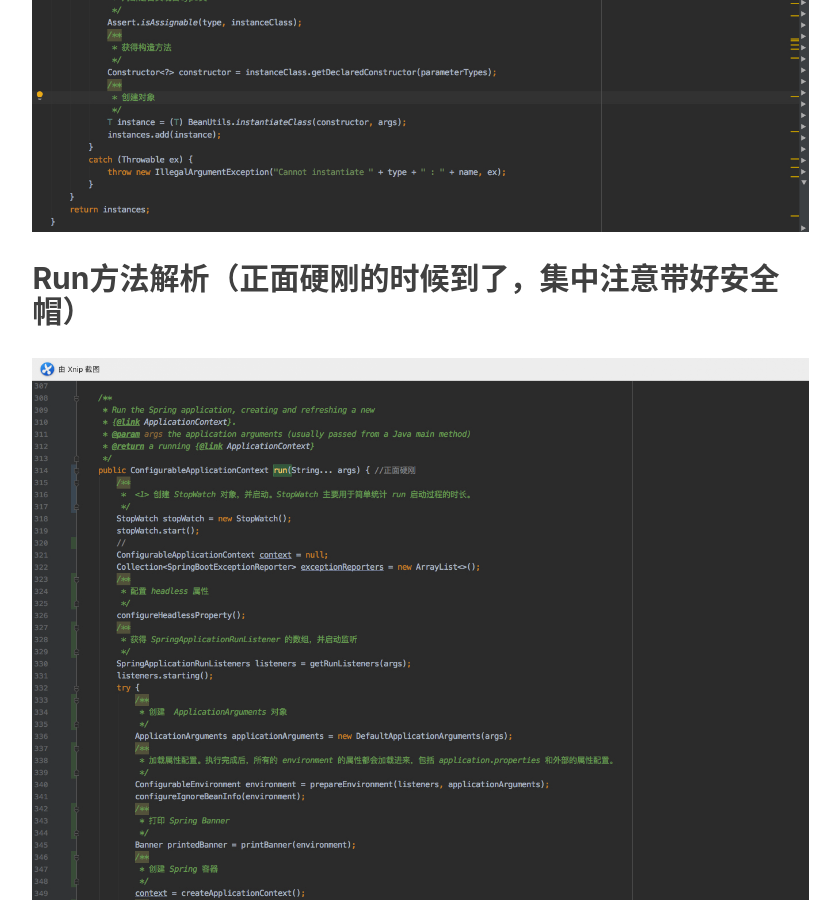
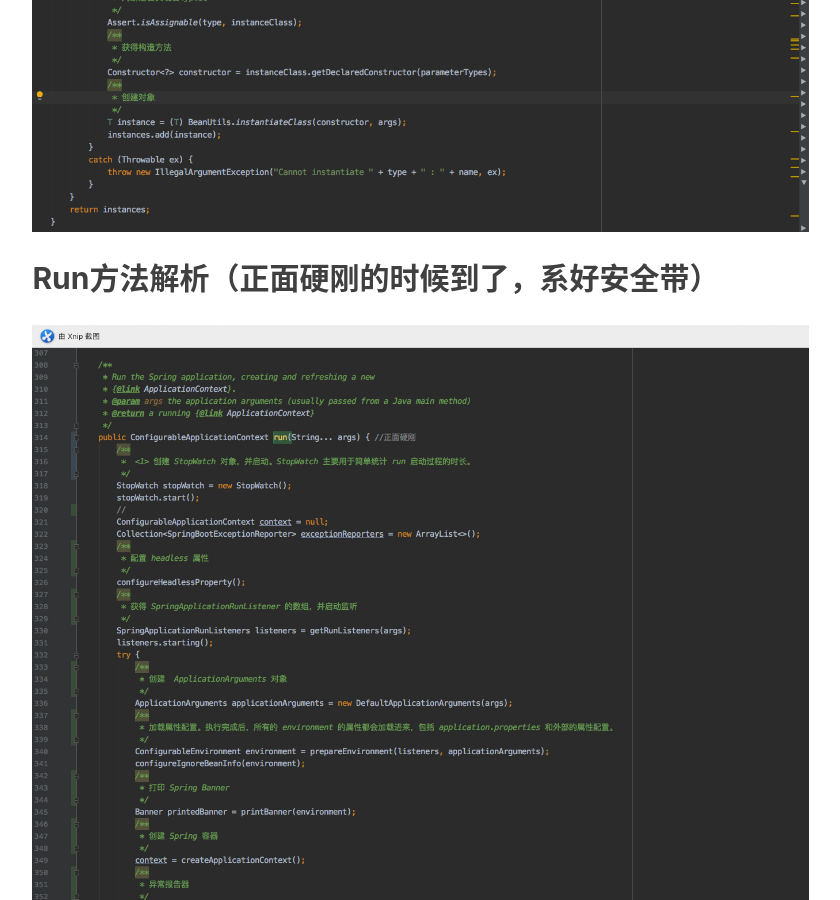
Before and after one commit to Little-kangaroo/guiling.github.io, a Jekyll site: the page built from _posts/2019-11-17-springboot.md, in a window 1280 px wide and 900 px high, scrolled down 5468 px. Shown: the whole window, without its empty margins (139-979 px from the left). Built offline with Jekyll 4.4.1, drawn with Linux system fonts in a browser that asks for light colours; nearby versions of some CDN libraries; comment, search, counter and statistics services are not loaded.

Commit message:
spring boot

```diff
--- a/_posts/2019-11-17-springboot.md
+++ b/_posts/2019-11-17-springboot.md
@@ -74,6 +74,6 @@
 
 ![image-20191117165746479](/img/spring/2019/11-17/image-20191117165746479.png)
 
-## Run方法解析（正面硬刚的时候到了，集中注意带好安全帽）
+## Run方法解析（正面硬刚的时候到了，系好安全带）
 
 ![image-20191117171155417](/img/spring/2019/11-17/image-20191117171155417.png)
```
